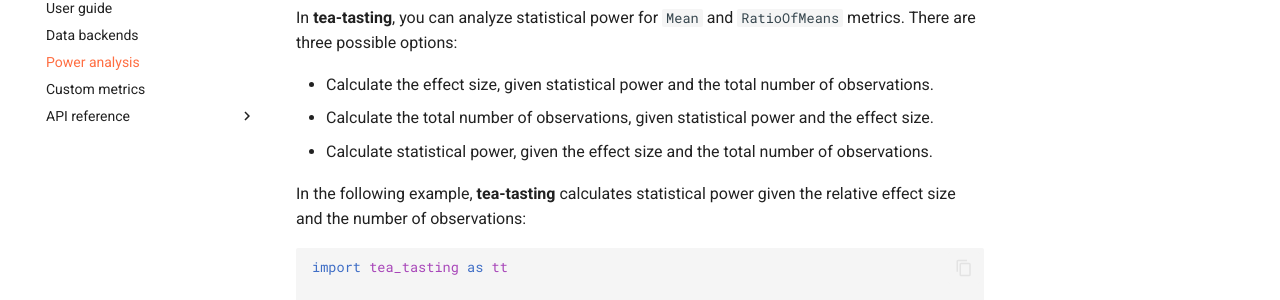
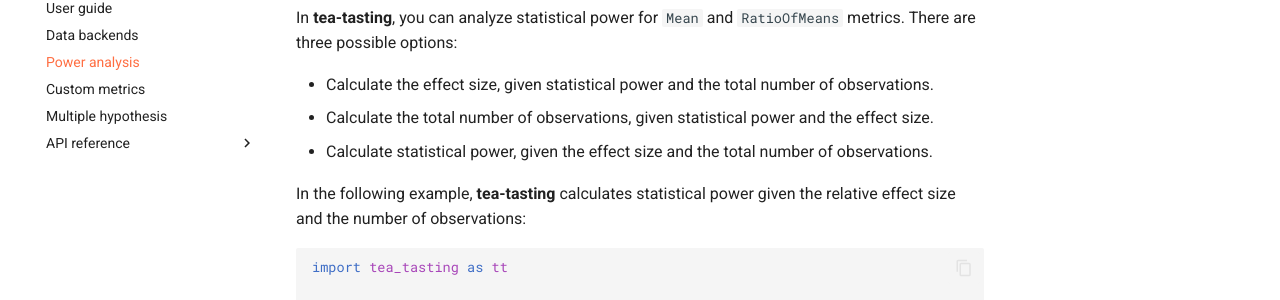
Before and after one commit to e10v/tea-tasting, an MkDocs documentation site: the page built from docs/power-analysis.md, in a window 1280 px wide. Shown: the part 175-475 px from the top of the page. Built offline with MkDocs 1.6.1 and Material for MkDocs 9.7.7, drawn with Linux system fonts in a browser that asks for light colours; comment, search, counter and statistics services are not loaded.

Commit message:
Create guide on multiple hypothesis testing

```diff
--- a/mkdocs.yml
+++ b/mkdocs.yml
@@ -12,6 +12,7 @@
   - Data backends: data-backends.md
   - Power analysis: power-analysis.md
   - Custom metrics: custom-metrics.md
+  - Multiple hypothesis: multiple-hypothesis.md
   - API reference:
     - API reference: api/index.md
     - Metrics:
```
Also changed, not shown: docs/multiple-hypothesis.md (added, +1 -0 lines).
